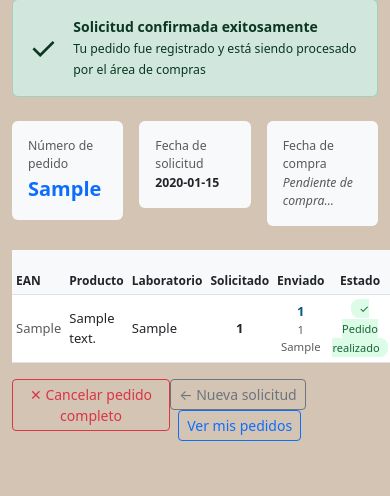
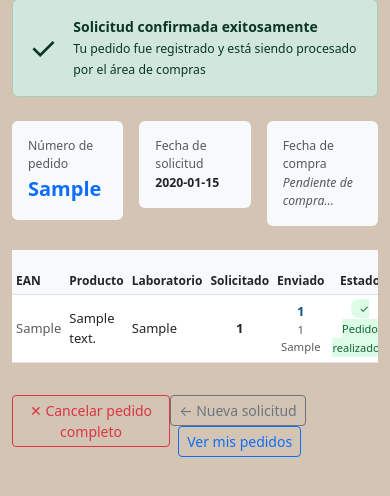
Before and after one commit to dayfloresred-dotcom/App-Pedidos, a Flask app: page /confirmado/1 in a window 390 px wide; the page is wider, and only the part inside the window is pictured. Shown: the part 182-678 px from the top of that part. Run offline with Flask 3, Linux system fonts and the light colour scheme; the visitor is signed in with stand-in values (Sample User, id 1); tables that the repository leaves empty hold one stand-in row (values such as "Sample post").

Commit message:
Fix vista pedido sucursal: ancho completo + tabla responsive (la X ya no se sale/corta)

```diff
--- a/templates/confirmado.html
+++ b/templates/confirmado.html
@@ -1,7 +1,7 @@
 {% extends "base.html" %}
 {% block content %}
 <div class="row justify-content-center">
-  <div class="col-md-8">
+  <div class="col-12">
     <div class="alert alert-success d-flex align-items-center gap-3 mb-4">
       <span style="font-size:2rem">✓</span>
       <div>
@@ -31,6 +31,7 @@
     </div>
     {% set ORIGEN = {'CD':'Centro de Distribución','SUD':'Droguería Sud','SUIZO':'Droguería Suizo','ROT':'Rotación','INEXISTENTE':'Producto inexistente'} %}
     {% set ENVLBL = {'CD':'CD','SUD':'Sud','SUIZO':'Suizo','ROT':'Rotación'} %}
+    <div class="table-responsive">
     <table class="table table-sm">
       <thead><tr>
         <th>EAN</th><th>Producto</th><th>Laboratorio</th>
@@ -88,6 +89,7 @@
         {% endfor %}
       </tbody>
     </table>
+    </div>
     <div class="d-flex justify-content-between mt-3">
       <div>
         {% if sol.estado == 'pendiente' %}
```
